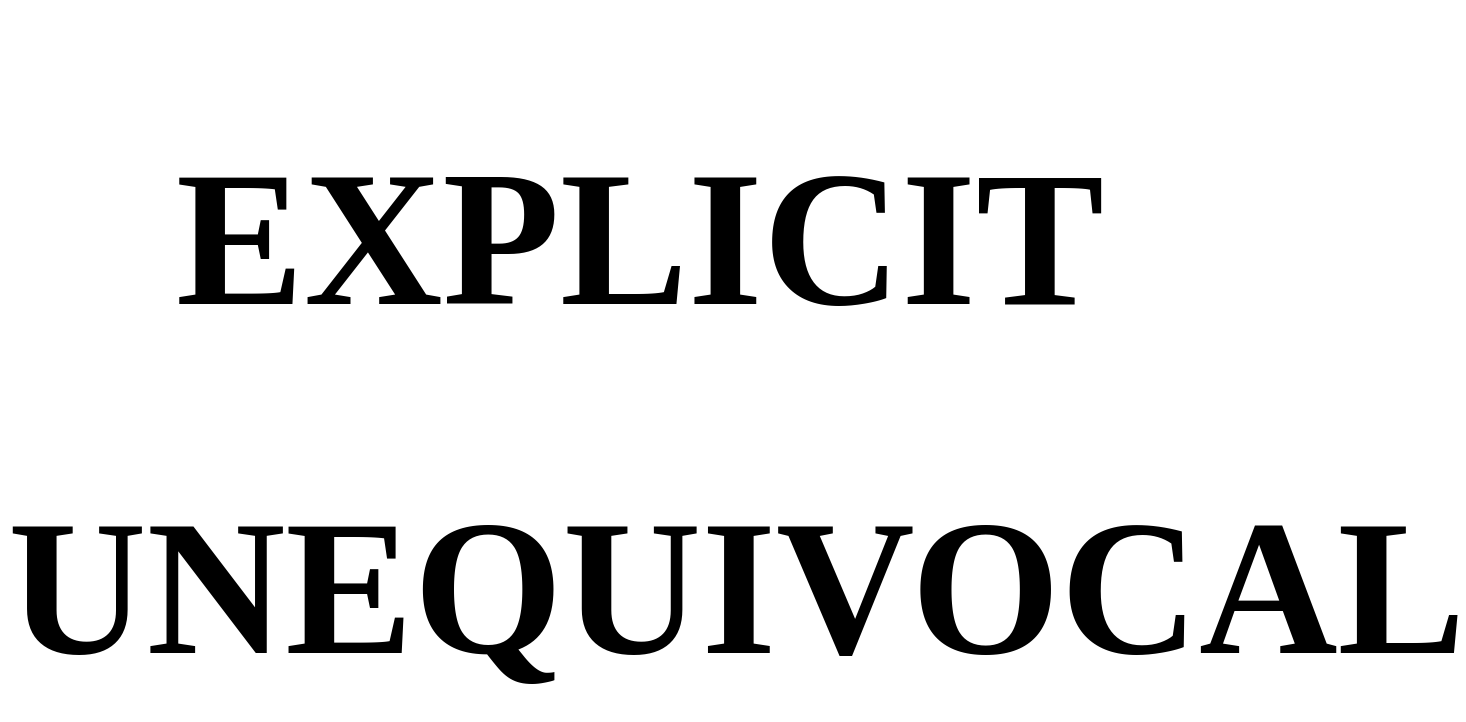
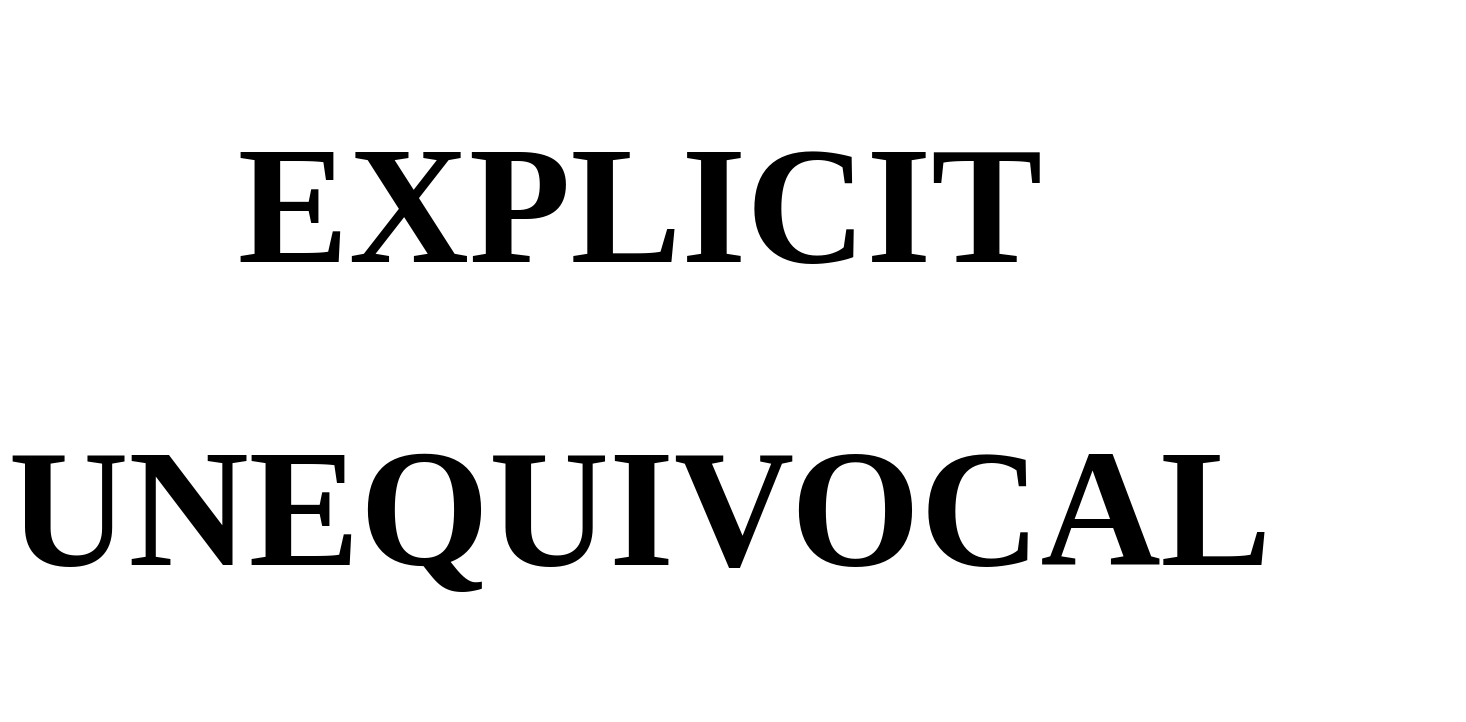
Before and after one commit to mashida/easyrocks, a plain HTML site: page index.html in a window 1280 px wide. Shown: the whole page, 1466 px wide, since content can reach past the window. Drawn offline with Linux system fonts and the light colour scheme.

Commit message:
checnged font to 13vw

```diff
--- a/index.html
+++ b/index.html
@@ -4,7 +4,7 @@
 <style>
 h1 {
     text-align:center;
-    font-size: 15vw;
+    font-size: 13vw;
 }
 </style>
 
```
